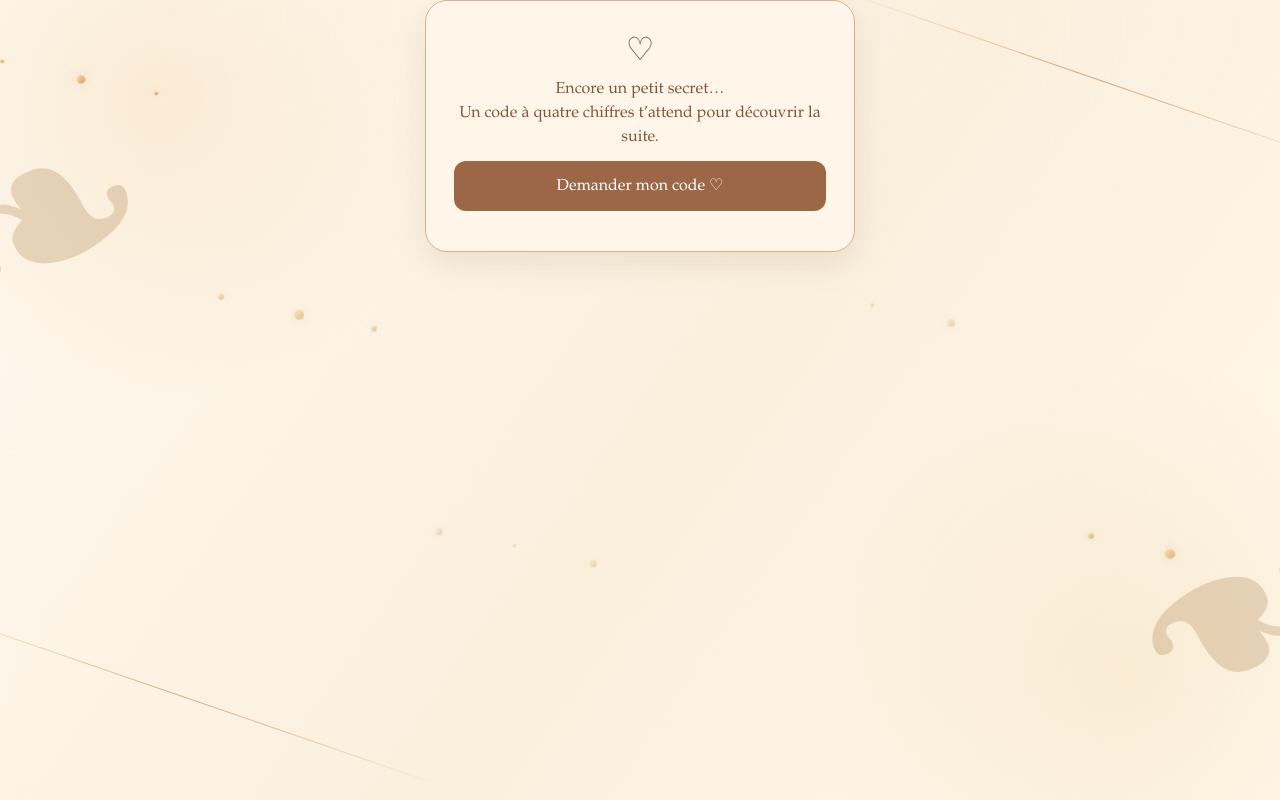
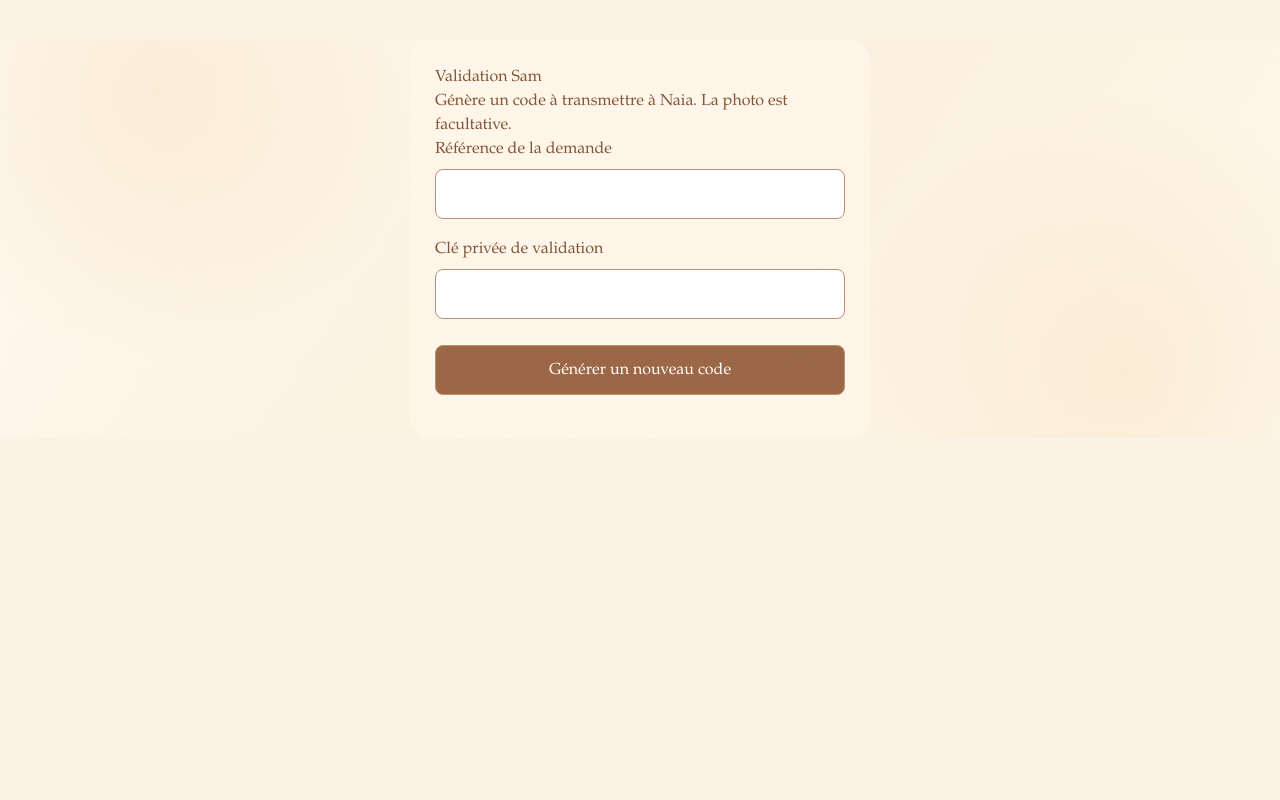
Before and after one commit to SamNaia1an/samnaia1AN, a Next.js app: page / in a window 1280 px wide. Built offline with nearby package versions, Linux system fonts and the light colour scheme.

Commit message:
Add files via upload

```diff
--- a/app/page.tsx
+++ b/app/page.tsx
@@ -1,88 +1,34 @@
 "use client";
 
-import { AnimatePresence, motion } from "framer-motion";
-import { useEffect, useState } from "react";
-import { AmbientDecor } from "@/components/AmbientDecor";
-import { PhotoGate } from "@/components/PhotoGate";
-import { LetterScene } from "@/components/LetterScene";
-import { SurpriseHub } from "@/components/SurpriseHub";
+import { useState } from "react";
+import type { CSSProperties } from "react";
+const field: CSSProperties = { width: "100%", boxSizing: "border-box", padding: 12, margin: "8px 0 18px", border: "1px solid #b99172", borderRadius: 8, font: "inherit", background: "white", color: "#60462e" };
 
-type Step = "gate" | "letter" | "hub";
-
-export default function Home() {
-  // Naia recommence toujours par l'identification à chaque ouverture/rechargement.
-  const [step, setStep] = useState<Step>("gate");
-  const [ownerMode, setOwnerMode] = useState(false);
-  const [showSH, setShowSH] = useState(false);
-
-  useEffect(() => {
-    const key = new URLSearchParams(window.location.search).get("sh");
-    if (!key) return;
-
-    let cancelled = false;
-
-    fetch("/api/owner-mode", {
-      method: "POST",
-      headers: { "Content-Type": "application/json" },
-      cache: "no-store",
-      body: JSON.stringify({ key })
-    })
-      .then(async (res) => {
-        const data = (await res.json()) as { ok?: boolean };
-        if (!cancelled) setShowSH(Boolean(res.ok && data.ok));
-      })
-      .catch(() => {
-        if (!cancelled) setShowSH(false);
-      });
-
-    return () => {
-      cancelled = true;
-    };
-  }, []);
-
-  function go(next: Step) {
-    // La progression existe seulement pendant cette visite.
-    setStep(next);
+export default function ValidationSam() {
+  const [id, setId] = useState("");
+  const [adminKey, setAdminKey] = useState("");
+  const [code, setCode] = useState("");
+  const [busy, setBusy] = useState(false);
+  const [message, setMessage] = useState("");
+  async function generate() {
+    setBusy(true); setMessage(""); setCode("");
+    try {
+      const res = await fetch("/api/photo-code", { method: "POST", headers: { "Content-Type": "application/json" }, body: JSON.stringify({ action: "issue", id: id.trim(), adminKey }) });
+      const data = await res.json();
+      if (!res.ok) throw new Error(data.error || "Erreur.");
+      setCode(data.code);
+    } catch (e) { setMessage(e instanceof Error ? e.message : "Réessaie."); }
+    finally { setBusy(false); }
   }
-
-  function enterOwnerMode() {
-    setOwnerMode(true);
-    setStep("letter");
-  }
-
-  return (
-    <main className="site-shell">
-      <AmbientDecor />
-
-      {showSH && step === "gate" && (
-        <motion.button
-          type="button"
-          className="sh-owner-button"
-          onClick={enterOwnerMode}
-          initial={{ opacity: 0, scale: 0.8 }}
-          animate={{ opacity: 0.72, scale: 1 }}
-          whileHover={{ opacity: 1, scale: 1.08 }}
-          whileTap={{ scale: 0.94 }}
-          aria-label="Entrer en mode Sam"
-        >
-          SH
-        </motion.button>
-      )}
-
-      <AnimatePresence mode="wait">
-        <motion.div
-          key={`${step}-${ownerMode ? "sam" : "naia"}`}
-          className="page-layer"
-          initial={{ opacity: 0, y: 12 }}
-          animate={{ opacity: 1, y: 0 }}
-          exit={{ opacity: 0, y: -10 }}
-          transition={{ duration: 0.6 }}
-        >
-          {step === "gate" && <PhotoGate onComplete={() => go("letter")} />}
-          {step === "letter" && <LetterScene onContinue={() => go("hub")} />}
-          {step === "hub" && <SurpriseHub ownerMode={ownerMode} />}
-        </motion.div>
-      </AnimatePresence>
-    </main>
-  );
+  return <main style={{ maxWidth: 460, margin: "40px auto", padding: 25, borderRadius: 20, background: "#fff5e9", color: "#805637" }}>
+    <h1>Validation Sam</h1>
+    <p>Génère un code à transmettre à Naia. La photo est facultative.</p>
+    <form onSubmit={e => { e.preventDefault(); if (!busy) void generate(); }}>
+      <label>Référence de la demande<input style={field} value={id} onChange={e => { setId(e.target.value); setCode(""); }} required /></label>
+      <label>Clé privée de validation<input style={field} type="password" value={adminKey} onChange={e => setAdminKey(e.target.value)} required /></label>
+      <button disabled={busy} style={{ ...field, cursor: "pointer", color: "white", background: "#9b6746" }} type="submit">{busy ? "Génération…" : "Générer un nouveau code"}</button>
+    </form>
+    {code && <><p style={{ fontSize: 48, letterSpacing: 10, textAlign: "center", userSelect: "all" }}>{code}</p><p>Valable 10 minutes, une seule utilisation. Transmets-le directement à Naia.</p><button onClick={async () => { try { await navigator.clipboard.writeText(code); setMessage("Code copié."); } catch { setMessage("Sélectionne et copie le code affiché."); } }}>Copier le code</button></>}
+    {message && <p role="status">{message}</p>}
+  </main>;
 }
```
